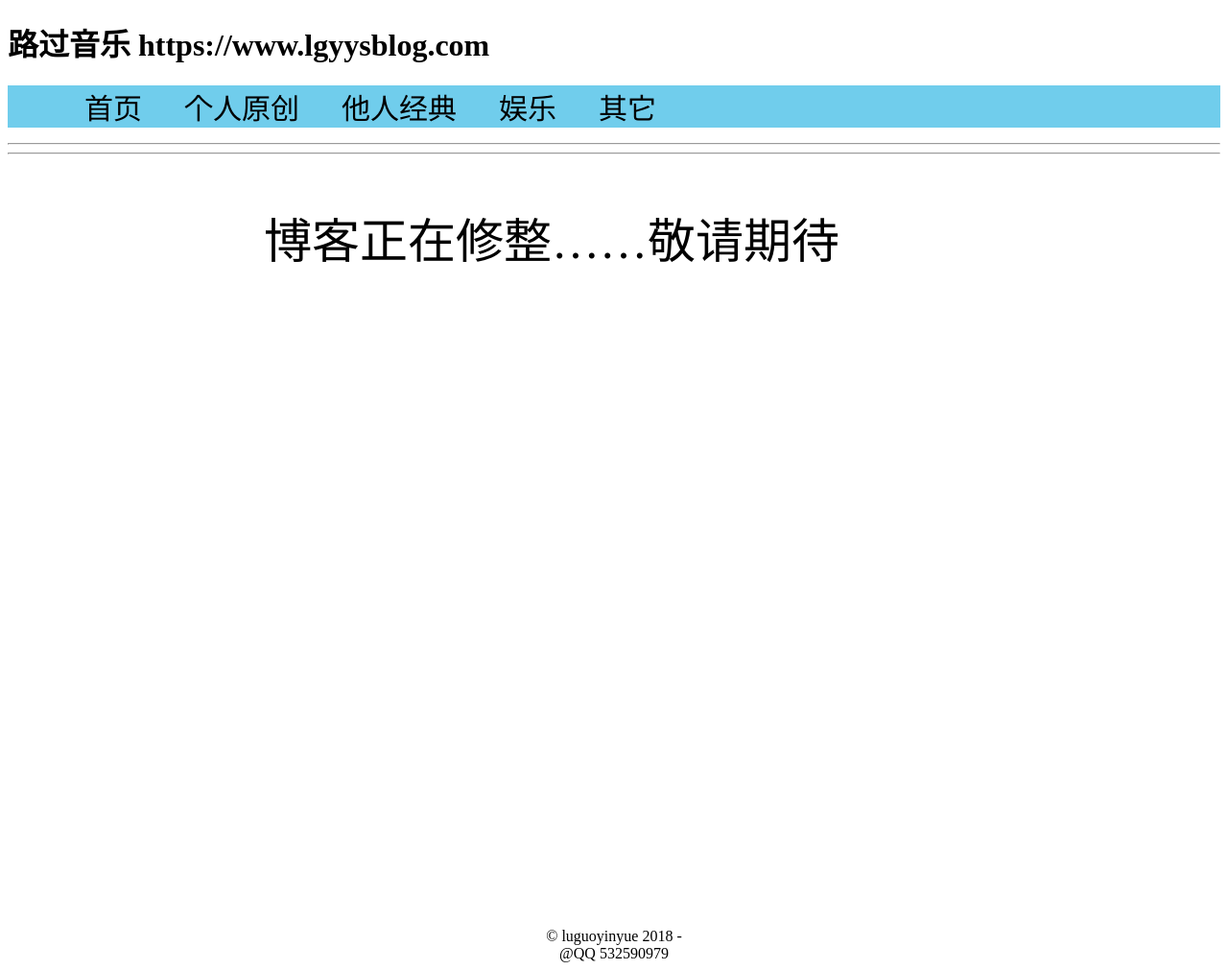
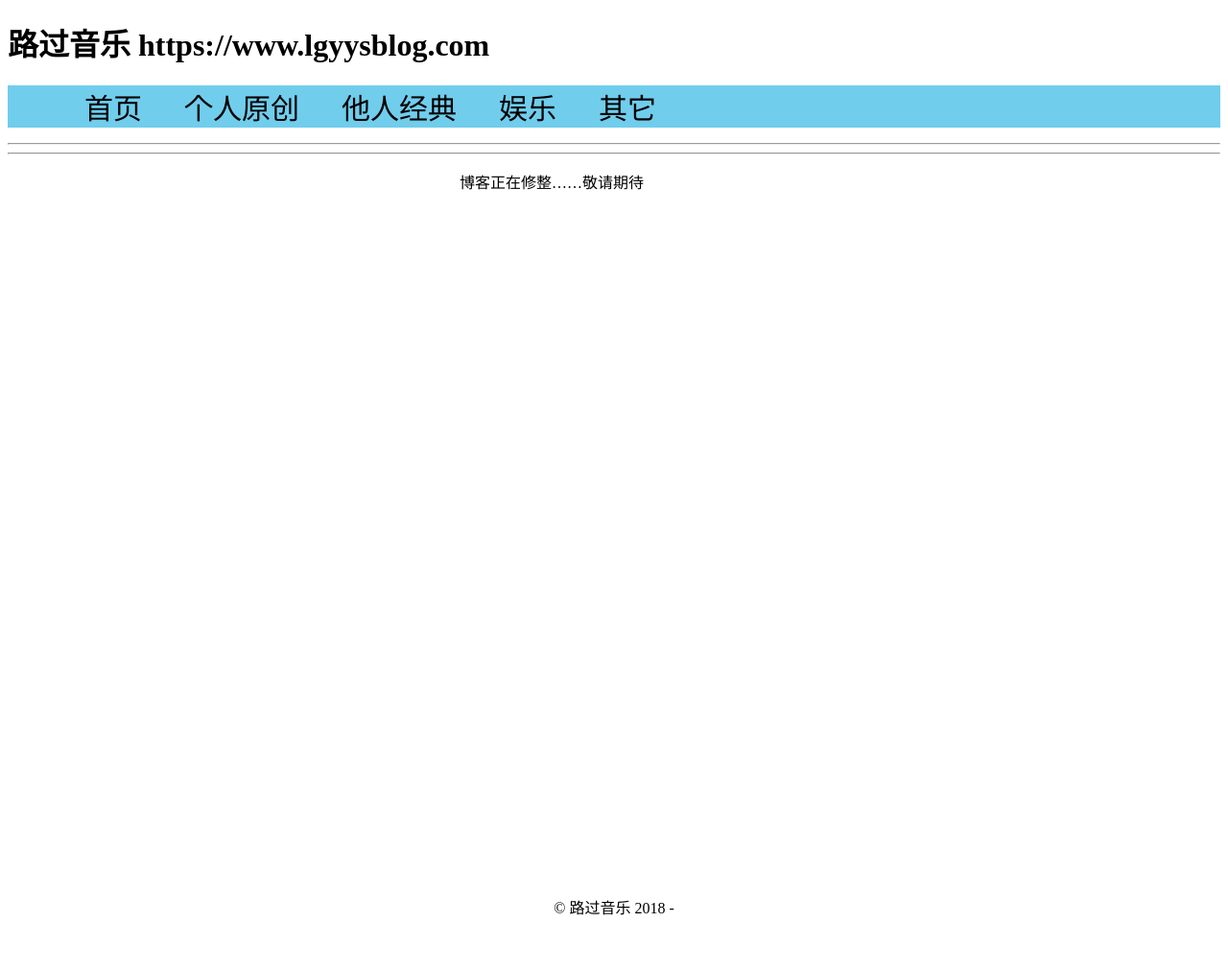
Before and after one commit to Gsonggit/Gsonggit.github.io, a Jekyll site: the page built from index.html, in a window 1280 px wide. Shown: the whole page at 96% size. Built offline with Jekyll 4.4.1, drawn with Linux system fonts in a browser that asks for light colours; after the commit the page ends 965 px from its top, so only the background shows below that.

Commit message:
20180917-15:50:00

```diff
--- a/_layouts/default.html
+++ b/_layouts/default.html
@@ -45,9 +45,8 @@
 
 
     <div>
-    <footer style="text-align:center">
-        <span class="copyright"> © luguoyinyue 2018 - </span>
-        <div>@QQ 532590979</div>
+    <footer class="foot">
+        <div class="copyright" style="text-align:center"> © 路过音乐 2018 - </div>
     </footer>
     </div>
 </body>
--- a/css/default.css
+++ b/css/default.css
@@ -2,3 +2,7 @@
     margin-left: 40px;
     font-size: 60px
 }
+
+foot{
+    background-color: black
+}
--- a/index.html
+++ b/index.html
@@ -2,4 +2,4 @@
 layout: default
 ---
 
-<p style="text-align: center;font-size: 50px">博客正在修整……敬请期待</p>
+<p style="text-align: center;font-size: 30 px">博客正在修整……敬请期待</p>
```
